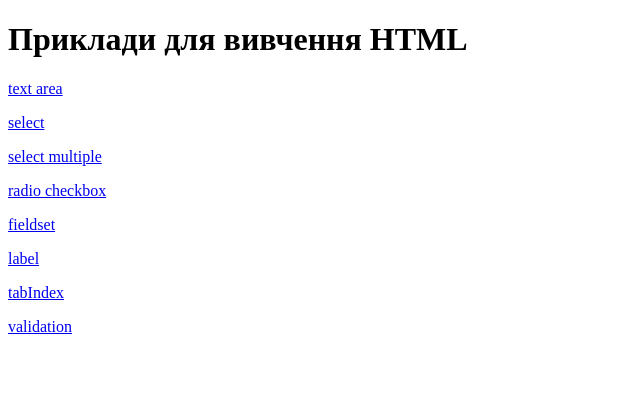
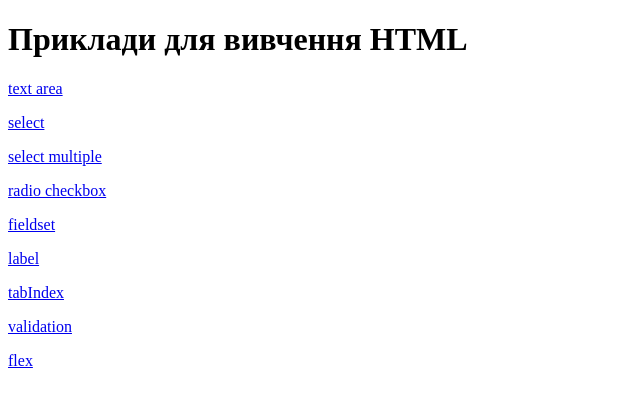
Before and after one commit to vyaskevych/learnHTML, a plain HTML site: page index.html in a window 1280 px wide. Shown: the full height of the page, 0-640 px from the left. Drawn offline with Linux system fonts and the light colour scheme.

Commit message:
Update index.html

```diff
--- a/index.html
+++ b/index.html
@@ -15,5 +15,6 @@
     <p><a href="form_label.html">label</a></p>
     <p><a href="form_tabIndex.html">tabIndex</a></p>
     <p><a href="form_validation.html">validation</a></p>
+    <p><a href="flex_demo_layout.html">flex</a></p>
 </body>
 </html>
```
